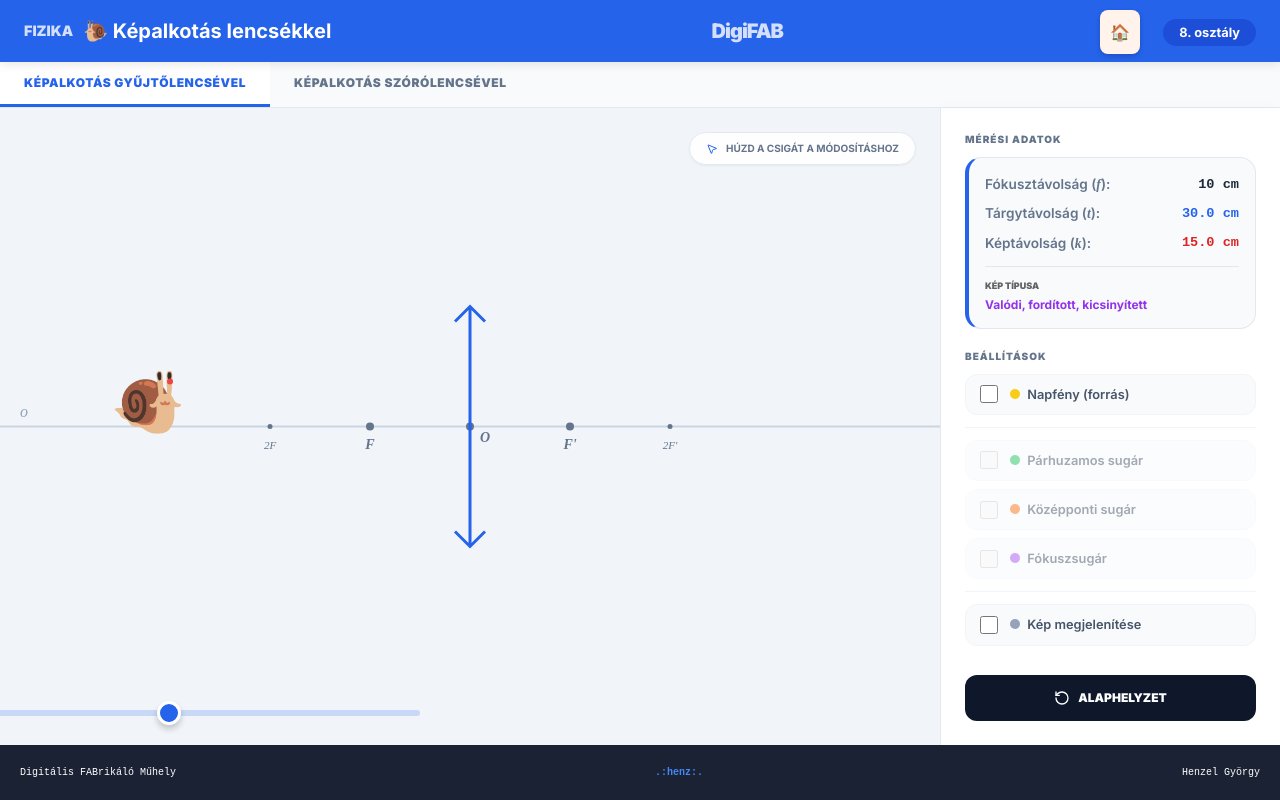
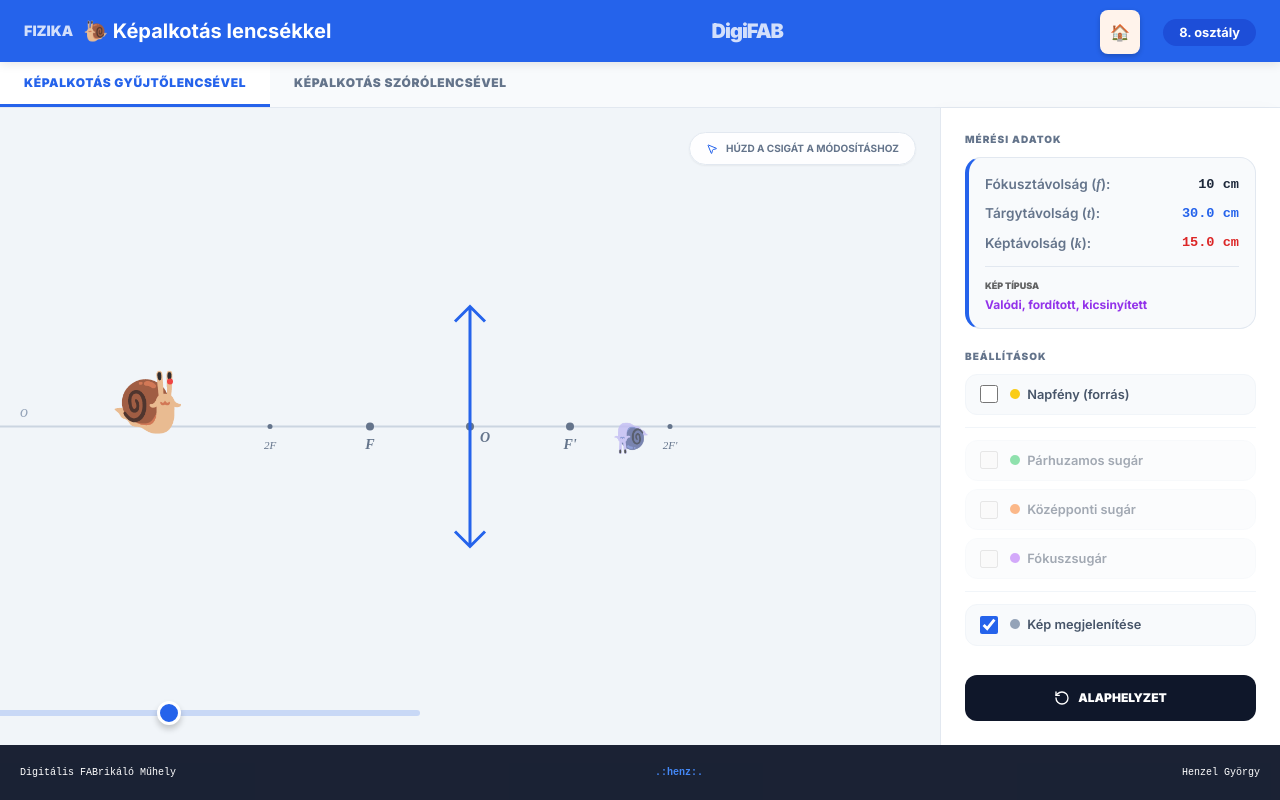
Before and after one commit to DigiFAB-STEAM/fizika_projekt, a plain HTML site: page kepalkotas_lencsekkel.html in a window 1280 px wide. Drawn offline with nearby package versions, Linux system fonts and the light colour scheme.

Commit message:
Add files via upload

```diff
--- a/kepalkotas_lencsekkel.html
+++ b/kepalkotas_lencsekkel.html
@@ -301,7 +301,7 @@
                     <hr class="border-slate-100 my-1">
 
                     <label class="checkbox-item" id="labelShowImage">
-                        <input type="checkbox" id="checkShowImage">
+                        <input type="checkbox" id="checkShowImage" checked>
                         <span><span class="legend-dot bg-slate-400"></span> Kép megjelenítése</span>
                     </label>
                 </div>
@@ -450,7 +450,7 @@
         checkCenter.checked = false;
         checkFocal.checked = false;
         checkSun.checked = false;
-        checkShowImage.checked = false;
+        checkShowImage.checked = true; // Módosítva: alapállapotban igaz
         updateControlState();
     }
 
```
